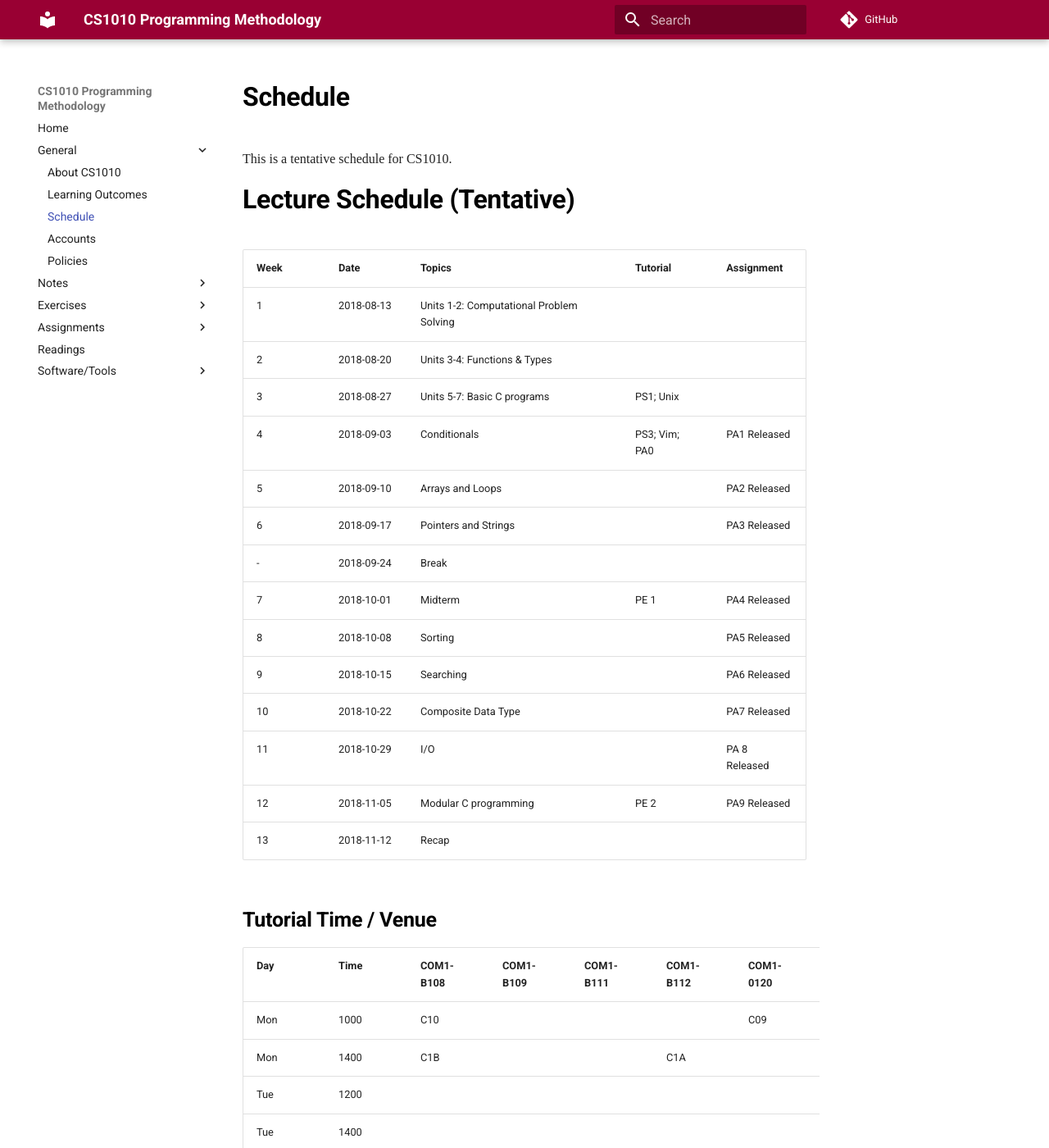
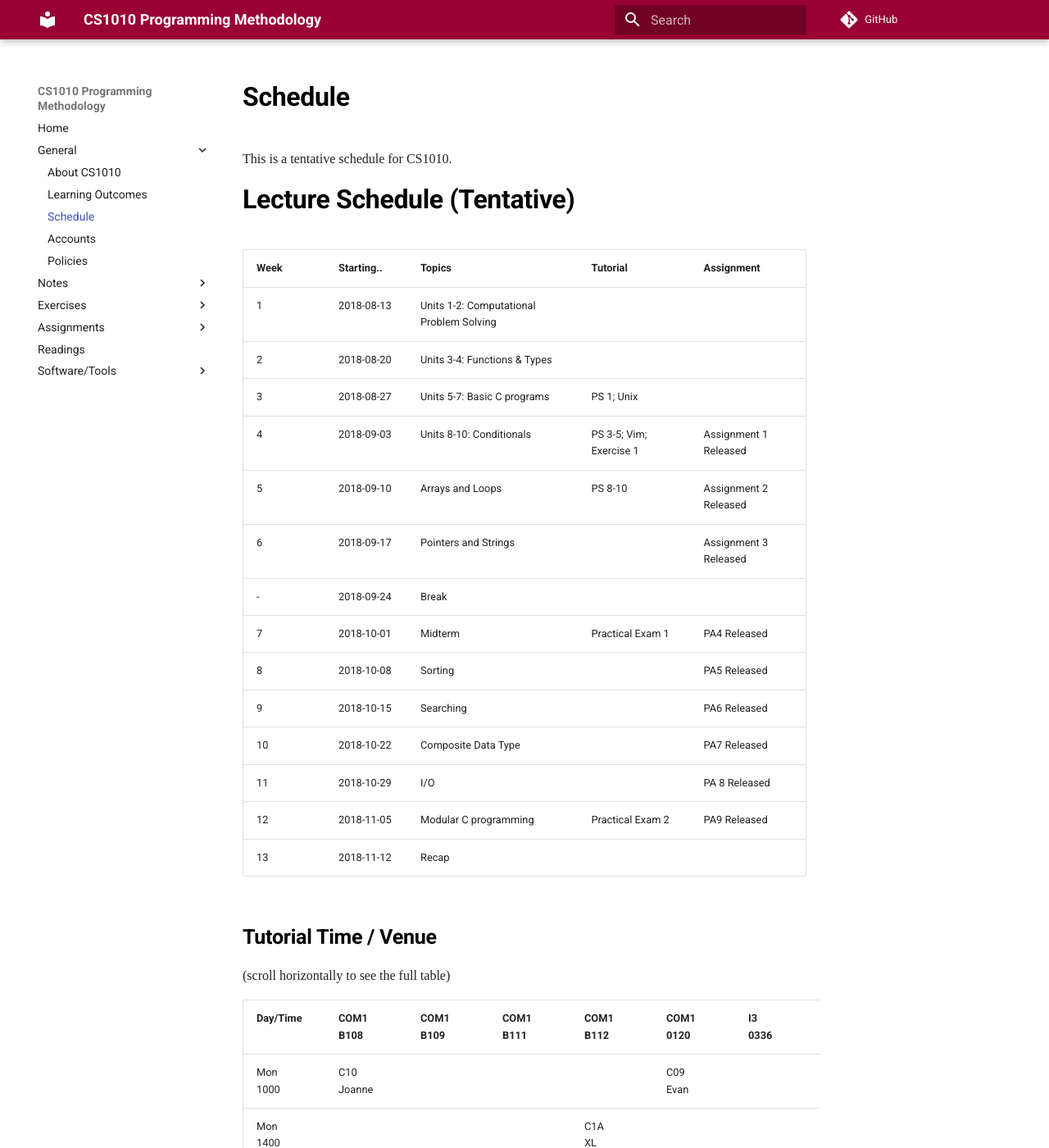
Before and after one commit to LL-Pengfei/CS1010-AY1819S1-Personal, an MkDocs documentation site: the page built from docs/schedule.md, in a window 1280 px wide and 1400 px high. Shown: the whole window at 82% size. Built offline with MkDocs 1.6.1 and Material for MkDocs 9.7.7, drawn with Linux system fonts in a browser that asks for light colours; nearby versions of some CDN libraries; some web fonts are replaced; comment, search, counter and statistics services are not loaded; old or Windows-style settings are respelled for this version of MkDocs; some of the changed text lies outside the part shown.

Commit message:
Fix bug in tiemtable

```diff
--- a/docs/schedule.md
+++ b/docs/schedule.md
@@ -4,36 +4,38 @@ This is a tentative schedule for CS1010.
 
 # Lecture Schedule (Tentative)
 
-Week | Date       | Topics | Tutorial | Assignment |
------| ---------- | ------ | ---------| -----------|
-1    | 2018-08-13 | Units 1-2: Computational Problem Solving  | | |
-2    | 2018-08-20 | Units 3-4: Functions & Types | | |
-3    | 2018-08-27 | Units 5-7: Basic C programs  | PS1; Unix | |
-4    | 2018-09-03 | Conditionals | PS3; Vim; PA0 | PA1 Released |
-5    | 2018-09-10 | Arrays and Loops | | PA2 Released |
-6    | 2018-09-17 | Pointers and Strings | | PA3 Released |
+Week | Starting.. | Topics                                    | Tutorial              | Assignment |
+-----| ---------- | ----------------------------------------- | ----------------------| -----------|
+1    | 2018-08-13 | Units 1-2: Computational Problem Solving  |                       |            |
+2    | 2018-08-20 | Units 3-4: Functions & Types              |                       |            |
+3    | 2018-08-27 | Units 5-7: Basic C programs               | PS 1; Unix            |            |
+4    | 2018-09-03 | Units 8-10: Conditionals                  | PS 3-5; Vim; Exercise 1 | Assignment 1 Released |
+5    | 2018-09-10 | Arrays and Loops                          | PS 8-10               | Assignment 2 Released |
+6    | 2018-09-17 | Pointers and Strings                      |                       | Assignment 3 Released |
 -    | 2018-09-24 | Break | | |
-7    | 2018-10-01 | Midterm | PE 1 | PA4 Released |
+7    | 2018-10-01 | Midterm | Practical Exam 1 | PA4 Released |
 8    | 2018-10-08 | Sorting |  | PA5 Released |
 9    | 2018-10-15 | Searching | | PA6 Released |
 10   | 2018-10-22 | Composite Data Type | | PA7 Released |
 11   | 2018-10-29 | I/O | | PA 8 Released |
-12   | 2018-11-05 | Modular C programming | PE 2 | PA9 Released |
+12   | 2018-11-05 | Modular C programming | Practical Exam 2 | PA9 Released |
 13   | 2018-11-12 | Recap | | |
 
 ## Tutorial Time / Venue
 
-Day|Time|COM1-B108 | COM1-B109 | COM1-B111 | COM1-B112 | COM1-0120 | i3-0336 | I3-0338 |
----|----|----------|-----------|-----------|-----------|-----------|---------|---------|
-Mon|1000|C10       |   |   |   |C09|   | |
-Mon|1400|C1B       |   |   |C1A|   |   | |
-Tue|1200|          |   |   |   |   |   | 03|
-Tue|1400|          |   |   |   |   |C03|C02|
-Wed|1000|          |C07|   |C08|   |   |C06|
-Wed|1200|          |   |   |   |   |   | 07|
-Wed|1400|          |   |   |   |   |   | 08|
-Thu|1000|          |   |   |05 |   | 01| |
-Thu|1200|          |   |C11|C04|C05|   | |
-Thu|1400|          |   |   |06 |   |   | |
-Fri|1200|          |   |   |02 |   |   | 09|
-Fri|1400|          |   |   |04 |   |   | |
+(scroll horizontally to see the full table)
+
+Day/Time|COM1<br>B108 | COM1<br>B109 | COM1<br>B111 | COM1<br>B112 | COM1<br>0120 | I3<br>0336 | I3<br>0338 | AS6<br>0421 |
+--- ----|----------|-----------|-----------|-----------|-----------|---------|---------|----------|
+Mon<br>1000|C10<br>Joanne |        |           |           |C09<br>Evan |         |         |          |
+Mon<br>1400|          |           |           |C1A<br>XL   |           |         |         |          |
+Tue<br>1200|          |           |           |           |           |         |03<br>Addison |          |
+Tue<br>1400|          |           |           |           |           |C03<br>Kyle |C02<br>Thanh|          |
+Wed<br>1000|C07<br>Jun Hui|        |C08<br>Shui Herng |   |           |            |C06<br>Shu Peng |11<br>Rengan |
+Wed<br>1200|          |           |           |           |           |10<br>David | 07<br>Aaron |          |
+Wed<br>1400|          |           |           |           |           |         | 08<br>Tian Yang |          |
+Thu<br>1000|          |           |           |05<br>Jeffrey |           | 01<br>Si Jie |         |          |
+Thu<br>1200|          |           |C11<br>Kerryn |C04<br>Jiefeng |C05<br>Qinhua |         |         |12<br>Heng Guang|
+Thu<br>1400|          |           |           |06<br>Archana         |           |         |         |          |
+Fri<br>1200|          |           |           |02<br>Liang Jun        |           |         | |          |
+Fri<br>1400|          |           |           |04<br>Wangfan |           |         |         |          |
```
